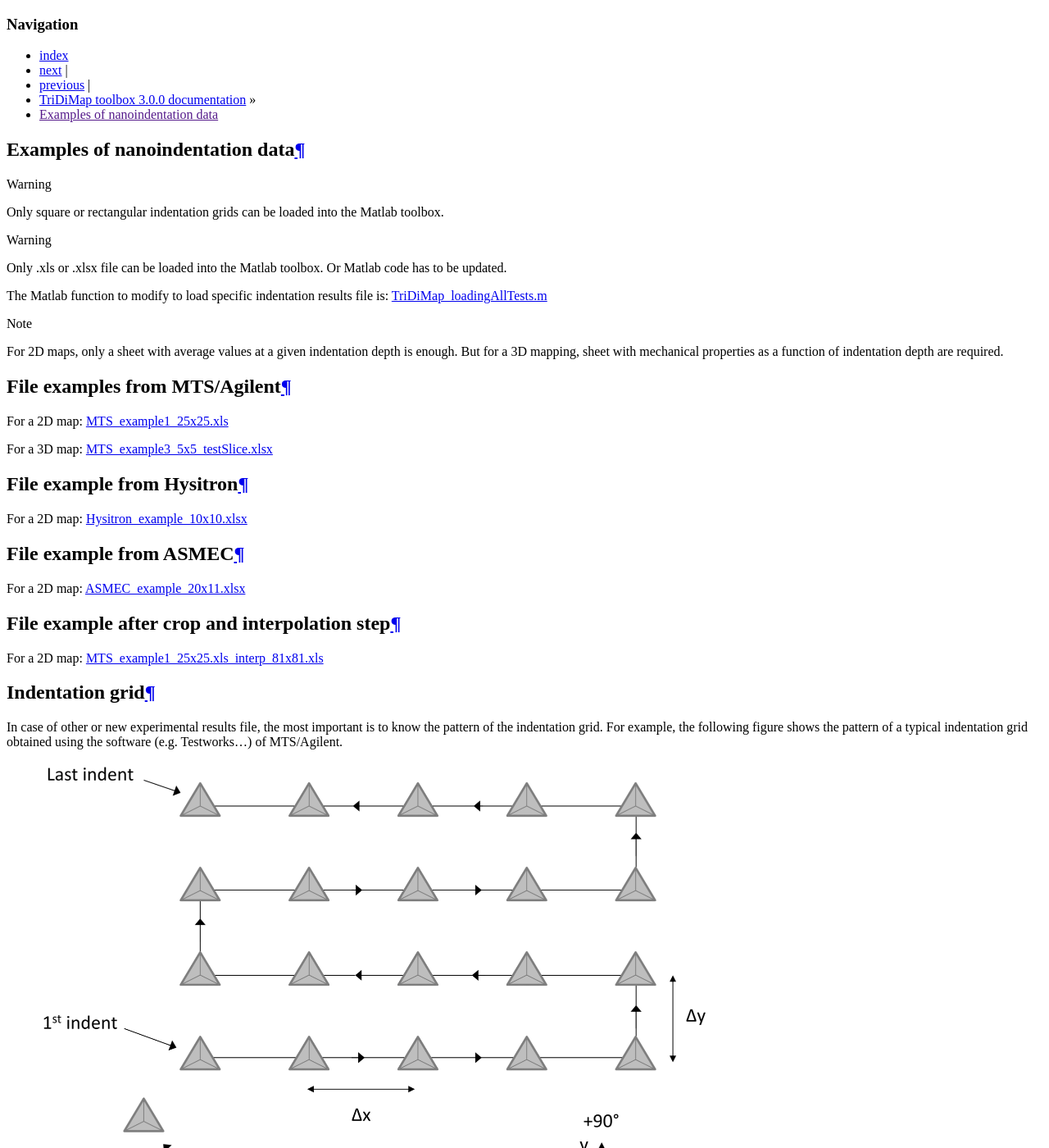
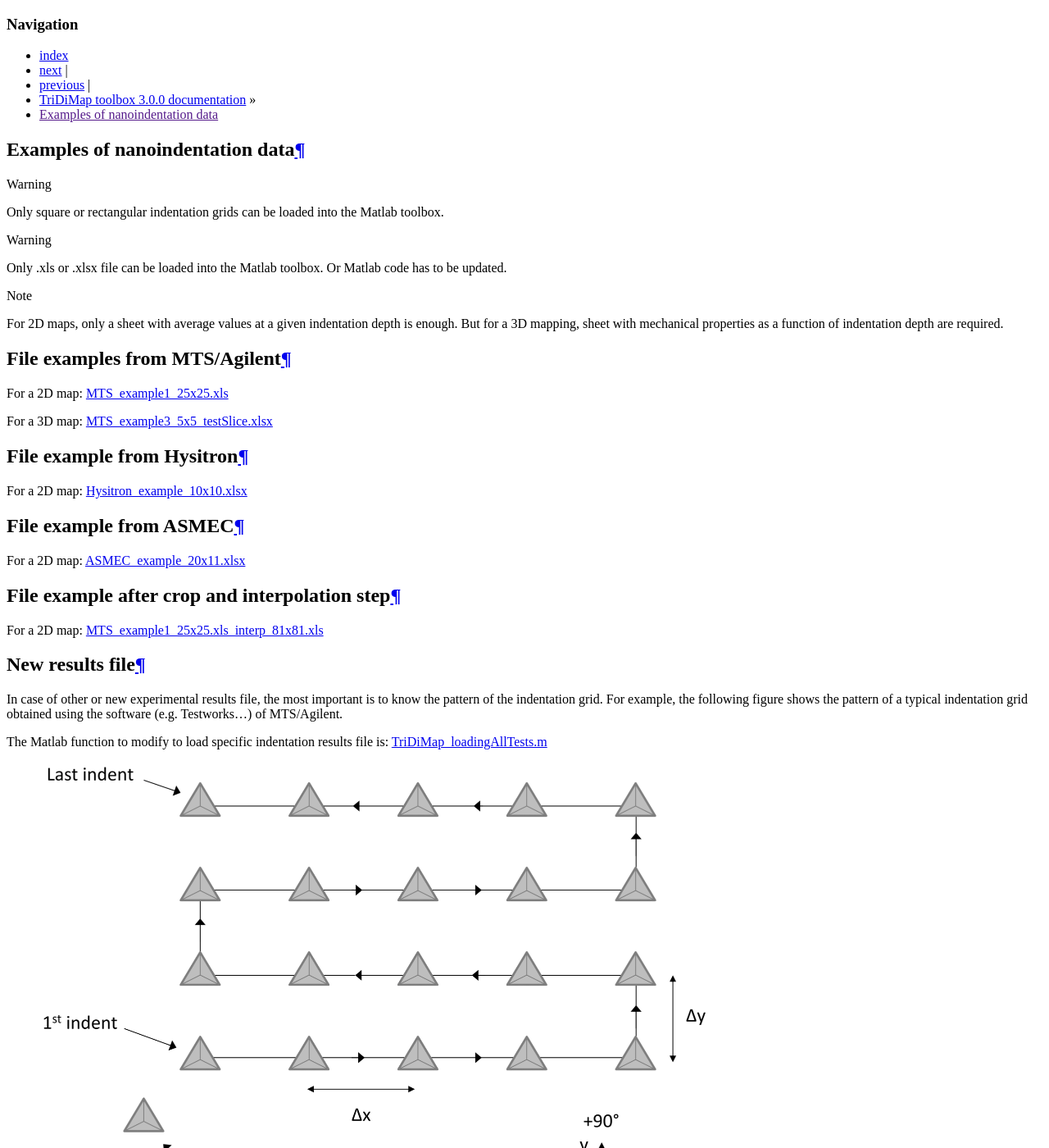
Before and after one commit to DavidMercier/TriDiMap, a Sphinx documentation site: the page built from doc/examples.rst, in a window 1280 px wide and 1400 px high. Shown: the whole window at 82% size. Built offline with Sphinx 7.4.7, drawn with Linux system fonts in a browser that asks for light colours; comment, search, counter and statistics services are not loaded; some of the changed text lies outside the part shown.

Commit message:
Update examples.rst

```diff
--- a/doc/examples.rst
+++ b/doc/examples.rst
@@ -8,9 +8,6 @@ Examples of nanoindentation data
 
 ..  warning::
     Only .xls or .xlsx file can be loaded into the |matlab| toolbox. Or |matlab| code has to be updated.
-
-The |matlab| function to modify to load specific indentation results file is:
-`TriDiMap_loadingAllTests.m <https://github.com/DavidMercier/TriDiMap/blob/master/matlab_code/loading_data/TriDiMap_loadingAllTests.m>`_
 
 ..  note::
     For 2D maps, only a sheet with average values at a given indentation depth is enough. But for a 3D mapping, sheet with mechanical properties as a function of indentation depth are required.
@@ -37,11 +34,14 @@ File example after crop and interpolation step
 
 For a 2D map: `MTS_example1_25x25.xls_interp_81x81.xls <https://github.com/DavidMercier/TriDiMap/blob/master/data_indentation/MTS_example1_25x25.xls_interp_81x81.xls>`_
 
-Indentation grid
+New results file
 ####################################################
 
 In case of other or new experimental results file, the most important is to know the pattern of the indentation grid.
 For example, the following figure shows the pattern of a typical indentation grid obtained using the software (e.g. Testworks...) of MTS/Agilent.
+
+The |matlab| function to modify to load specific indentation results file is:
+`TriDiMap_loadingAllTests.m <https://github.com/DavidMercier/TriDiMap/blob/master/matlab_code/loading_data/TriDiMap_loadingAllTests.m>`_
 
 .. figure:: ./_pictures/MTS_indentationGrid.png
    :scale: 50 %
```
